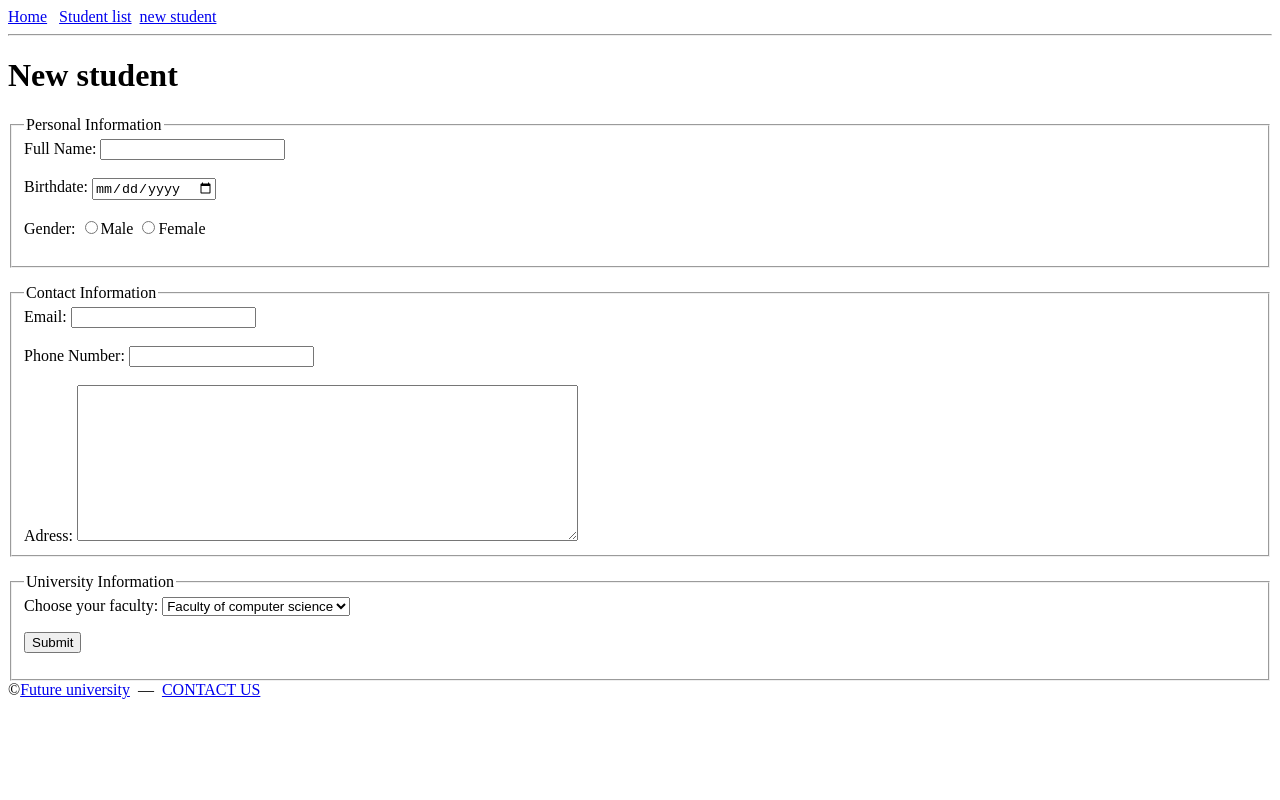
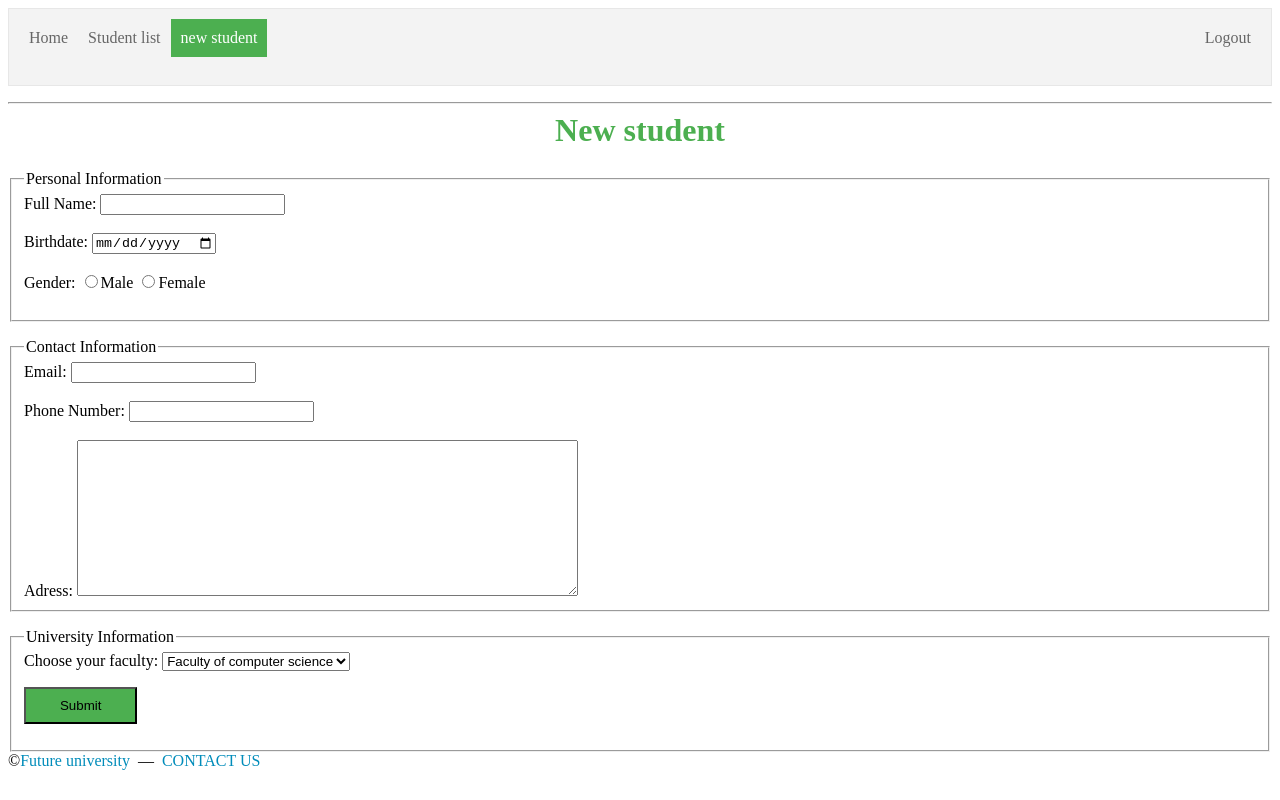
Before and after one commit to Nada122/IT, a plain HTML site: page new student.html in a window 1280 px wide. Drawn offline with Linux system fonts and the light colour scheme.

Commit message:
Add files via upload

```diff
--- a/new student.html
+++ b/new student.html
@@ -1,13 +1,19 @@
 <html>
-<head  class="special">
+<head>
 <title>New student</title>
-<link rel="stylesheet" type="text/css" href="style.css">
-<a href="index.html" target="self">Home</a> &nbsp;
-    <a href="student list.html" target="blank">Student list</a>&nbsp;
-    <a href="new student.html" target="self">new student</a>&nbsp;
+<link rel="stylesheet" href="stylen.css" type="text/css" >
 </head>
-<hr>
+
 <body>
+    <nav>
+        <ul list-style-type: none ;>
+        <li><a href="index.html" target="blank">Home</a> &nbsp;</li>
+        <li><a href="student list.html" target="blank">Student list</a>&nbsp;</li>
+        <li><a  class="active" href="new student.html" target="self">new student</a>&nbsp;</li>
+        <li class="a"><a href="#">Logout</a> </li>
+        </ul>
+        </nav>
+        <hr>
 <h1>New student</h1>
 <form>
 <fieldset>
@@ -43,8 +49,8 @@
             <option value="fps">Faculty of political science</option>
         </select>
         </label>
-        <p>
-            <input type="submit" name="add">
+        <p >
+         <input type="submit" name="add"   class="addButton"  >
         </p>
         </fieldset>
         </form>
--- /dev/null
+++ b/stylen.css
@@ -0,0 +1,48 @@
+
+ul{
+
+ list-style-type: none ;
+
+  border: 1px solid #e7e7e7;
+   background-color: #f3f3f3;
+    overflow: hidden;
+    padding: 10px;
+}
+li{
+  float: left;
+
+}
+.a{
+  float: right;
+}
+h1{
+margin-top: 0px;
+text-align: center;
+color:rgb(76, 175, 80);
+font-size: 32px;
+font-family:'Times New Roman', Times, serif;
+
+}
+a{
+  color:  #008CBA;
+  text-decoration: none;
+}
+li a{
+  display: block;
+  color: #666;
+  padding-left: 10px;
+  padding-right: 10px;
+  padding-top: 10px;
+  padding-bottom: 10px;
+}
+a:hover{ background-color: #dddddd;  }
+a.active{
+  background-color: rgb(76, 175, 80);
+  color: white;
+}
+.addButton{
+   background-color: rgb(76, 175, 80);
+   width: 3cm;
+   height: 1cm;
+    }
+    .addButton:hover{color: rgb(245, 231, 231);}
```
Also changed, not shown: index.html (+13 -7 lines), student list.html (+11 -10 lines).
